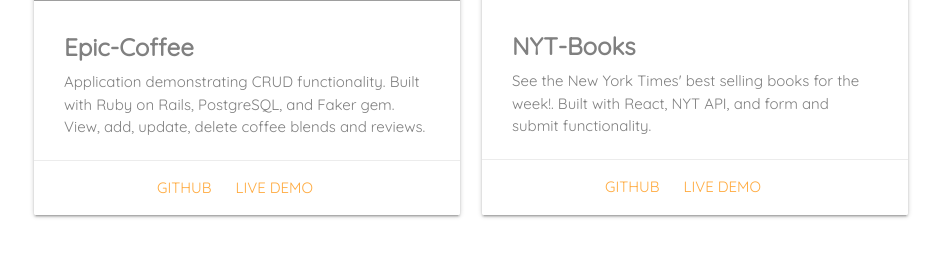
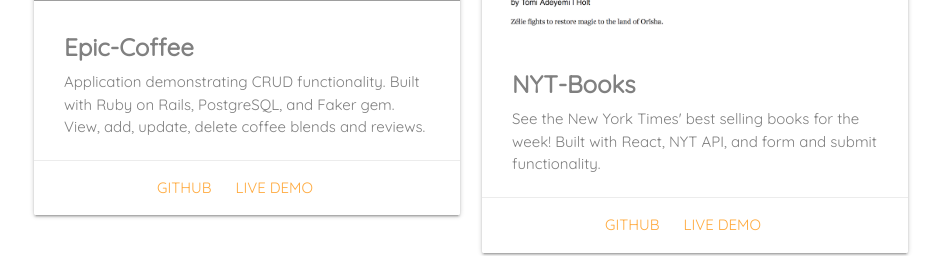
Before and after one commit to RunHannah/react-portfolio, a React (Create React App) app: page / in a window 1280 px wide. Shown: the part 1719-1975 px from the top of the page, without its empty margins (169-1110 px from the left). Built offline with nearby package versions, Linux system fonts and the light colour scheme; grey boxes are pictures that could not be loaded; a web font is replaced by a local one.

Commit message:
Update README and nyt image.

```diff
--- a/src/assets/data/projects_data.js
+++ b/src/assets/data/projects_data.js
@@ -34,7 +34,7 @@ export default [
   {
     name: "NYT-Books",
     info:
-      "See the New York Times' best selling books for the week!. Built with React, NYT API, and form and submit functionality.",
+      "See the New York Times' best selling books for the week! Built with React, NYT API, and form and submit functionality.",
     img: Nyt,
     alt: "nyt",
     githubLink: "https://github.com/RunHannah/react-nyt-books",
```
Also changed, not shown: src/assets/images/projects/nyt.png, 1 other file (tests, documents, lock files or other folders).
